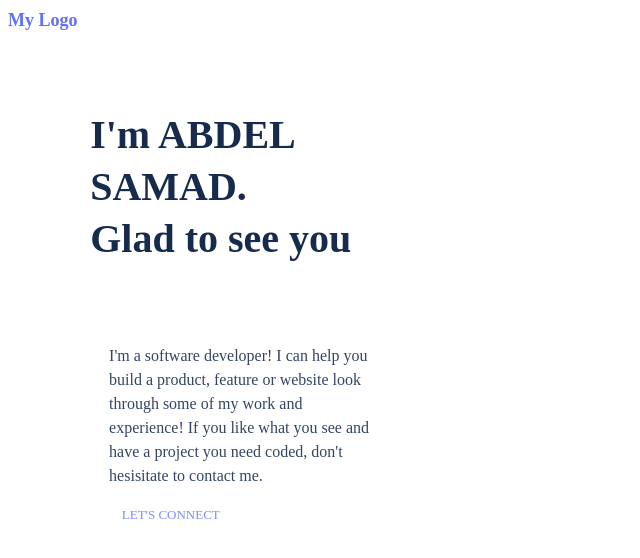
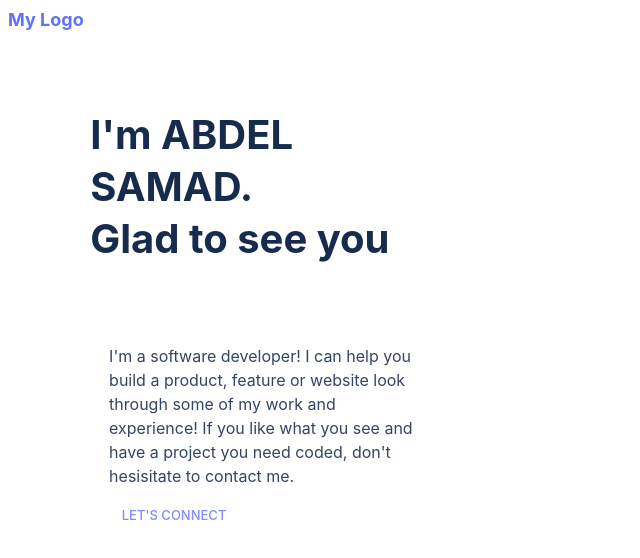
Before and after one commit to Ze-one/Mobile_portfolio, a plain HTML site: page index.html in a window 1280 px wide. Shown: the whole page, without its empty margins (0-640 px from the left). Drawn offline with Linux system fonts and the light colour scheme.

Commit message:
updated repository

```diff
--- a/index.html
+++ b/index.html
@@ -5,22 +5,24 @@
     <meta http-equiv="X-UA-Compatible" content="IE=edge">
     <meta name="viewport" content="width=device-width, initial-scale=1.0">
     <title>Document</title>
+    <link rel="stylesheet" href="page2.css">
 </head>
 <body>
     <main>
         <header>
-            <link rel="stylesheet" href="page2.css">
             <nav>
                 <div class="logo">My Logo</div>
                 <div class="icon"><img src="menu-button.png" alt=""></div>
             </nav>
         </header>
+
         <div class="H">
         <section class="home">
             <div class="alex">
                 <h1>I'm ABDEL SAMAD.<br>
                  Glad to see you</h1>
             </div>
+
             <div class="des">
                 <p>I'm a software developer! I can help you<br>
                 build a product, feature or website look<br>
@@ -29,15 +31,20 @@
                 have a project you need coded, don't <br>
                 hesisitate to contact me.</p>
             </div>
+
             <div class="connect">
                 <p>LET'S CONNECT</p>
             </div>
+
             <div class="twit"><img src="twiter.jpg" alt=""></div>
             <div class="in"><img src="linkedin.jpg" alt=""></div>
             <div class="M"><img src="media.jpg" alt=""></div>
             <div class="git"><img src="github.jpg" alt=""></div>
             <div class="ii"><img src="fingers.jpg" alt=""></div>
+
         </section>
+
+    </main>
 
 
 </body>
--- a/page2.css
+++ b/page2.css
@@ -1,16 +1,14 @@
-.icon
-{
-
+.icon {
   position: absolute;
   top: 10px;
   right: 10px;
 }
-.logo
-{
+
+.logo {
   margin-top: 10px;
   width: 76px;
   height: 20px;
-    font-family: 'Poppins';
+  font-family: 'Inter', sans-serif;
   font-style: normal;
   font-weight: 700;
   font-size: 18px;
@@ -18,16 +16,16 @@
   display: flex;
   align-items: center;
   text-align: center;
-    color: #6070FF;
+  color: #6070ff;
   flex: none;
   order: 0;
   flex-grow: 0;
 }
-.des
-{
+
+.des {
   width: 327px;
   height: 146px;
-font-family: 'Poppins';
+  font-family: 'Inter', sans-serif;
   font-style: normal;
   font-weight: 400;
   font-size: 16px;
@@ -36,94 +34,90 @@ color: #344563;
   flex: none;
   order: 1;
   flex-grow: 0;
-margin-left:8%;
+  margin-left: 8%;
 }
-.twit
-{
+
+.twit {
   position: absolute;
   left: 6.4%;
   right: 88.27%;
   top: 63.81%;
   bottom: 18.88%;
+}
 
-}
-.in
-{
+.in {
   position: absolute;
   left: 16.8%;
   right: 81.87%;
   top: 63.81%;
   bottom: 18.87%;
+}
 
-
-}
-.M
-{
+.M {
   position: absolute;
   left: 27.47%;
   right: 67.2%;
   top: 63.81%;
   bottom: 19.21%;
 }
-.git
-{
+
+.git {
   position: absolute;
   left: 38.13%;
   right: 57.07%;
   top: 63.81%;
   bottom: 18.87%;
+}
 
-}
-.ii
-{
+.ii {
   position: absolute;
   left: 48%;
   right: 48.22%;
   top: 63.81%;
   bottom: 18.87%;
 }
-body
-{
 
-    font-family: 'Poppins';
+body {
+  font-family: 'Inter', sans-serif;
   font-style: normal;
   font-weight: 400;
   font-size: 16px;
   line-height: 24px;
 }
-.home
-{
+
+.home {
   background-image: url(55.jpg);
   background-repeat: no-repeat;
 }
-h1{
+
+h1 {
   width: 327px;
   height: 150px;
-font-family: 'Poppins';
+  font-family: 'Inter', sans-serif;
   font-style: normal;
   font-weight: 700;
   font-size: 40px;
   line-height: 52px;
   display: flex;
   align-items: center;
-color: #172B4D;
+  color: #172b4d;
 }
-.connect
-{
+
+.connect {
   width: 117px;
   height: 24px;
-font-family: 'Poppins';
+  font-family: 'Inter', sans-serif;
   font-style: normal;
   font-weight: 500;
   font-size: 13px;
   line-height: 24px;
-color: #7F8CFF;
+  color: #7f8cff;
   flex: none;
   order: 0;
   flex-grow: 0;
   margin-left: 9%;
 }
-.alex
-{
+
+.alex {
   margin: 6.5%;
 }
```
Lines whose indentation alone changed are shown as unchanged.
